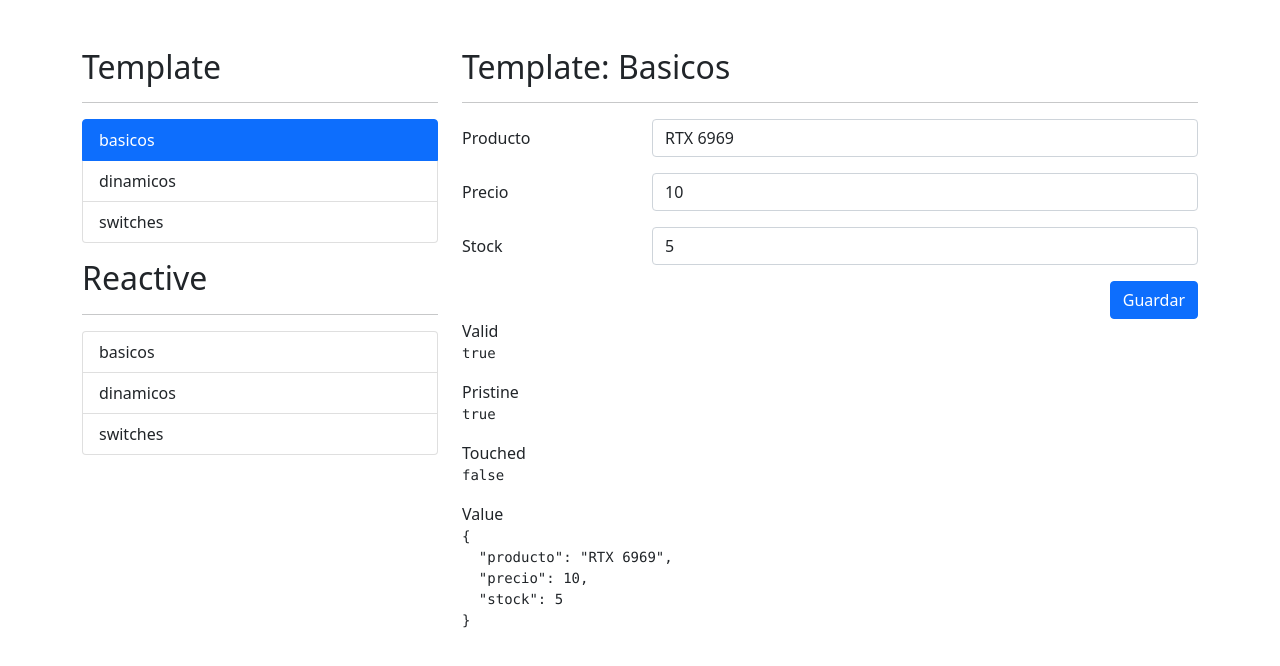
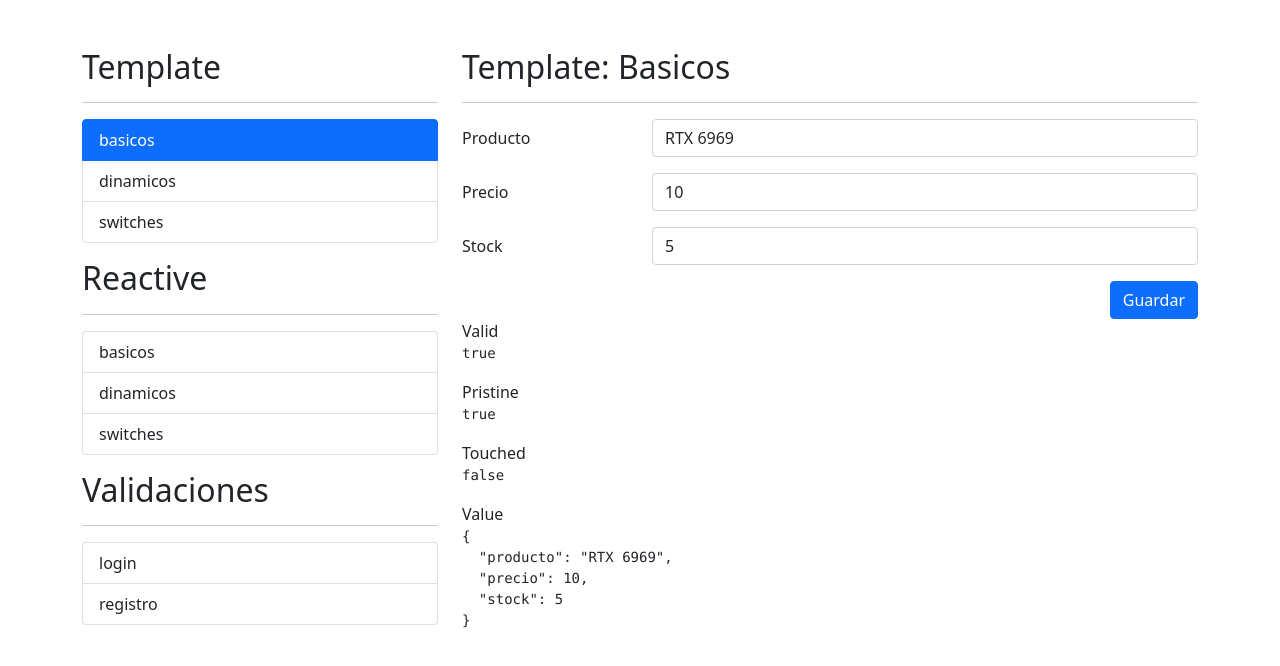
Before and after one commit to PanchonSoto/06-formulariosApp, an Angular app: page /template/basicos in a window 1280 px wide. Shown: the top 666 px of the page. Built offline with nearby package versions, Linux system fonts and the light colour scheme.

Commit message:
validations: components, routes & lazyload

```diff
--- a/src/app/app-routing.module.ts
+++ b/src/app/app-routing.module.ts
@@ -11,6 +11,10 @@
     loadChildren: ()=> import('./reactive/reactive.module').then(m=> m.ReactiveModule)
   },
   {
+    path: 'auth',
+    loadChildren: ()=> import('./auth/auth.module').then(m=> m.AuthModule)
+  },
+  {
     path: '**',
     redirectTo: 'template'
   }
--- a/src/app/app.module.ts
+++ b/src/app/app.module.ts
@@ -4,11 +4,15 @@
 import { AppRoutingModule } from './app-routing.module';
 import { AppComponent } from './app.component';
 import { SharedModule } from './shared/shared.module';
+import { RegistroComponent } from './auth/pages/registro/registro.component';
+import { LoginComponent } from './auth/pages/login/login.component';
 
 
 @NgModule({
   declarations: [
-    AppComponent
+    AppComponent,
+    RegistroComponent,
+    LoginComponent
   ],
   imports: [
     BrowserModule,
--- /dev/null
+++ b/src/app/auth/pages/login/login.component.html
@@ -0,0 +1 @@
+<p>login works!</p>
--- /dev/null
+++ b/src/app/auth/pages/login/login.component.ts
@@ -0,0 +1,15 @@
+import { Component, OnInit } from '@angular/core';
+
+@Component({
+  selector: 'app-login',
+  templateUrl: './login.component.html',
+  styleUrls: ['./login.component.css']
+})
+export class LoginComponent implements OnInit {
+
+  constructor() { }
+
+  ngOnInit(): void {
+  }
+
+}
--- /dev/null
+++ b/src/app/auth/pages/registro/registro.component.html
@@ -0,0 +1 @@
+<p>registro works!</p>
--- /dev/null
+++ b/src/app/auth/pages/registro/registro.component.ts
@@ -0,0 +1,15 @@
+import { Component, OnInit } from '@angular/core';
+
+@Component({
+  selector: 'app-registro',
+  templateUrl: './registro.component.html',
+  styleUrls: ['./registro.component.css']
+})
+export class RegistroComponent implements OnInit {
+
+  constructor() { }
+
+  ngOnInit(): void {
+  }
+
+}
--- a/src/app/shared/sidemenu/sidemenu.component.html
+++ b/src/app/shared/sidemenu/sidemenu.component.html
@@ -21,3 +21,15 @@
         {{ item.texto }}
     </li>
 </ul>
+
+<h2 class="mt-3">Validaciones</h2>
+<hr>
+
+<ul class="list-group">
+    <li *ngFor="let item of authMenu"
+        class="list-group-item"
+        [routerLink]="item.ruta"
+        routerLinkActive="active">
+        {{ item.texto }}
+    </li>
+</ul>
--- a/src/app/shared/sidemenu/sidemenu.component.ts
+++ b/src/app/shared/sidemenu/sidemenu.component.ts
@@ -47,4 +47,15 @@
     }
   ];
 
+  authMenu: MenuItem[] = [
+    {
+      texto: 'login',
+      ruta: './auth/login'
+    },
+    {
+      texto: 'registro',
+      ruta: './auth/registro'
+    }
+  ];
+
 }
```
Also changed, not shown: src/app/auth/auth-routing.module.ts (added, +22 -0 lines), src/app/auth/auth.module.ts (added, +14 -0 lines), src/app/auth/pages/login/login.component.css (added), src/app/auth/pages/registro/registro.component.css (added), 2 other files (tests, documents, lock files or other folders).
